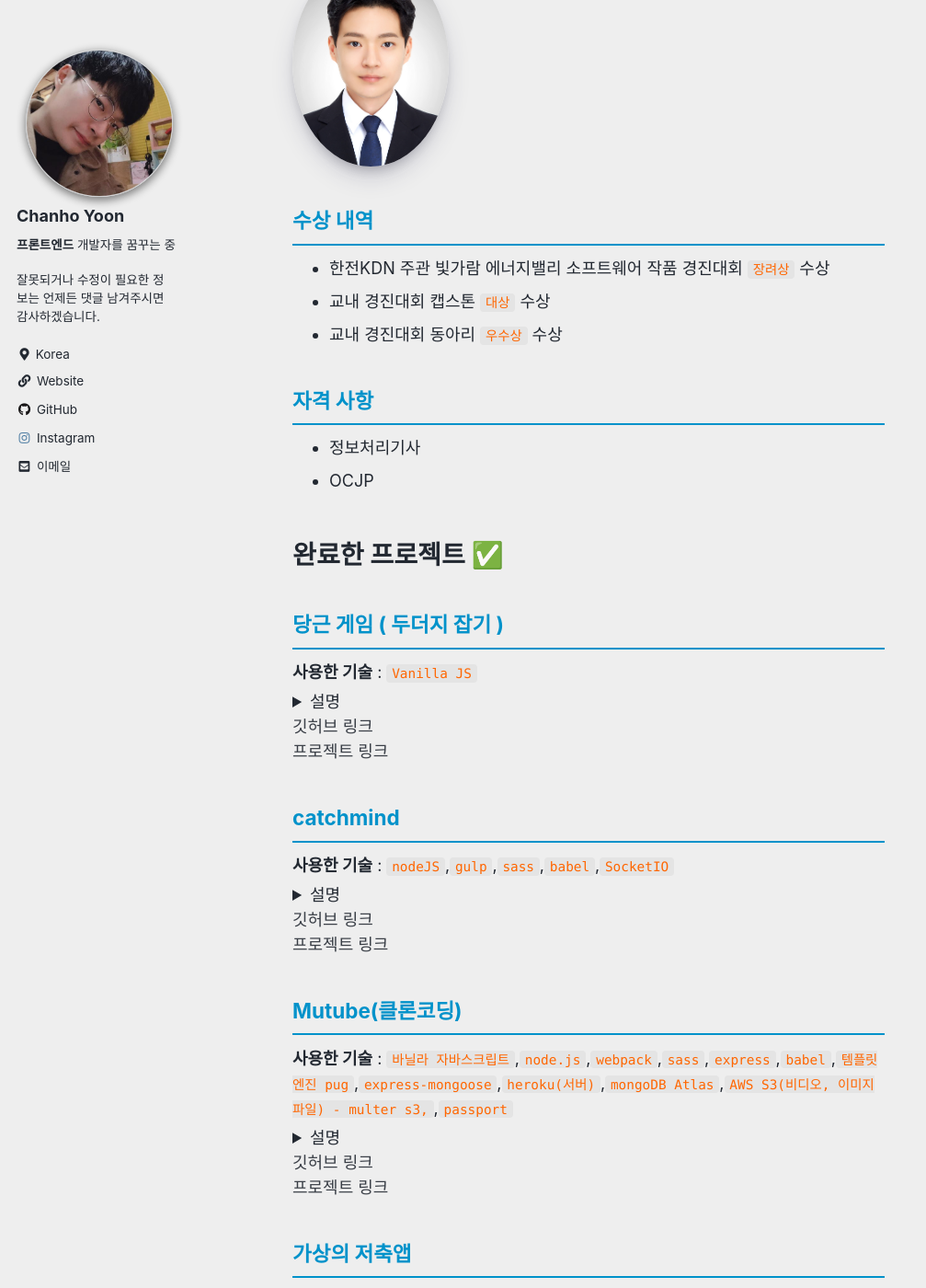
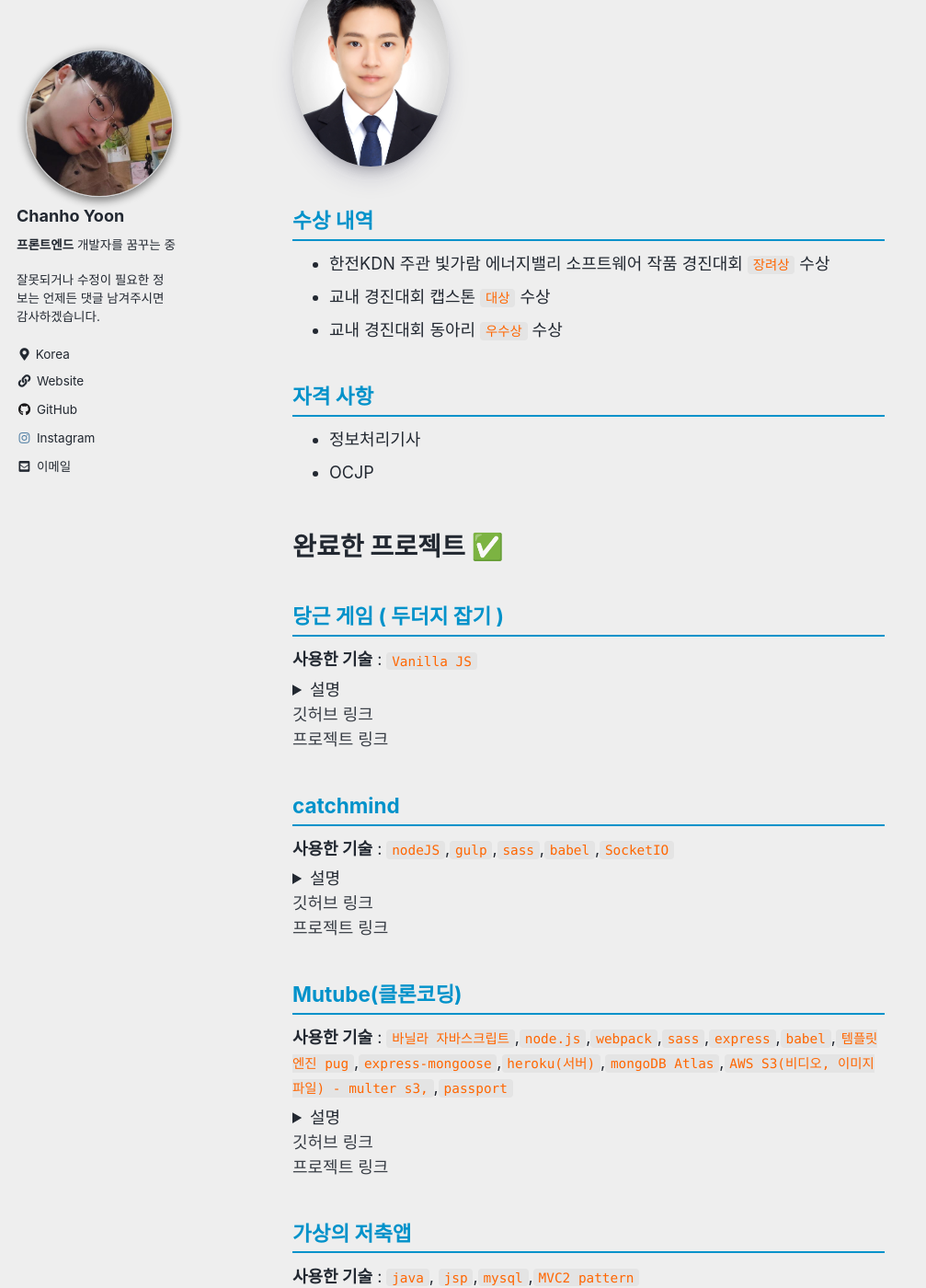
Before and after one commit to chanho-Yoon/chanho-Yoon.github.io, a Jekyll site: the page built from _pages/about.md, in a window 1280 px wide and 1400 px high, scrolled down 211 px. Shown: the whole window at 92% size, without its empty margins (0-1007 px from the left). Built offline with Jekyll 4.4.1, drawn with Linux system fonts in a browser that asks for light colours; cached includes are drawn as plain includes.

Commit message:
h2 padding-bottom 0.5 -> 0.3 수정

```diff
--- a/_sass/minimal-mistakes/_page.scss
+++ b/_sass/minimal-mistakes/_page.scss
@@ -84,12 +84,12 @@ body {
 
 .page__content {
   h2 {
-    padding-bottom: 0.5em;
+    //padding-bottom: 0.5em;
+    padding-bottom: 0.3em;
     //border-bottom: 1px solid $border-color;
     border-bottom: 2px solid #0092ca;
     //color: #35a8ad;
     color: #0092ca;
-
   }
   h1,
   h2,
```
